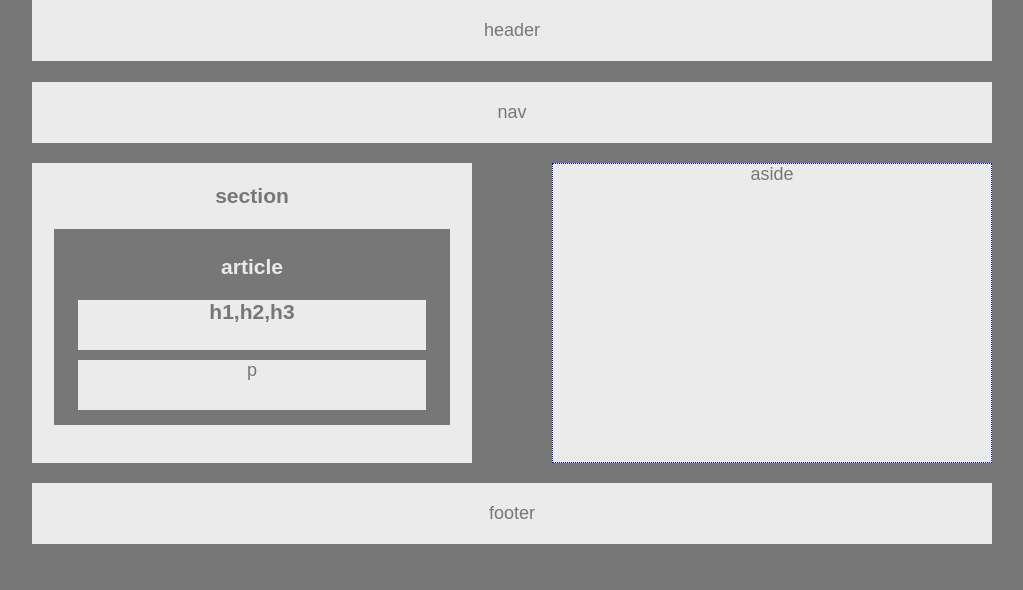
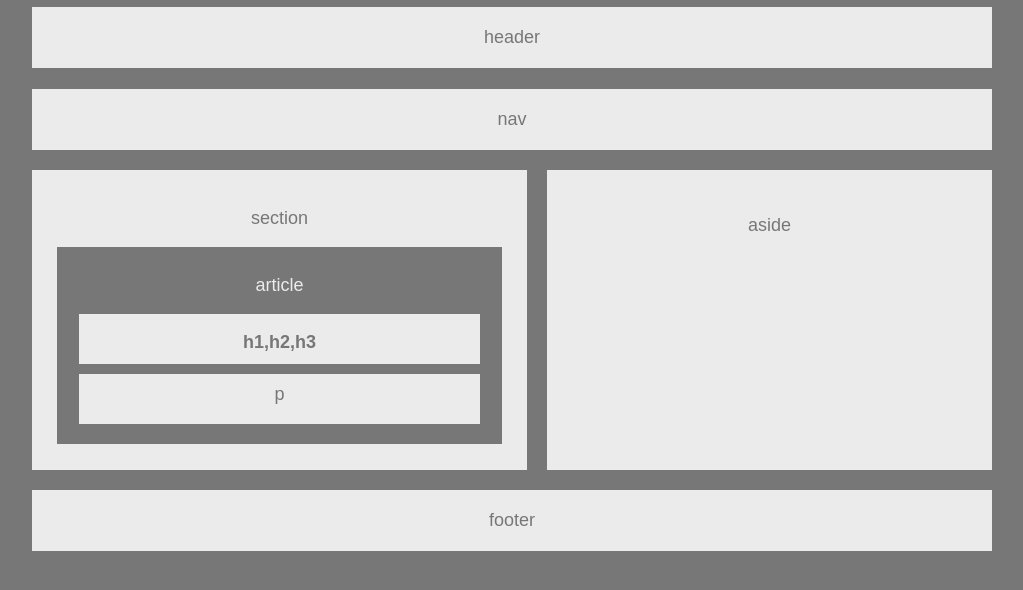
Before and after one commit to AHennesen/HW-Wireframe, a plain HTML site: page index.html in a window 1280 px wide. Shown: the whole page, without its empty margins (128-1151 px from the left). Drawn offline with Linux system fonts and the light colour scheme.

Commit message:
final touch up

```diff
--- a/Style.css
+++ b/Style.css
@@ -1,6 +1,8 @@
 * {
   box-sizing: border-box;
   text-align: center;
+  /* justify-content: center; */
+  /* vertical-align: middle; */
 }
 body {
     font-family: Arial, 'Helvetica Neue', Helvetica, sans-serif;
@@ -10,11 +12,13 @@ body {
     margin: auto;
     font-size: 18px;
     text-align: center;
+    vertical-align: center;
   }
 /* This is jus the header. Simple stuff realy. */
   header {
     padding: 20px;
     width: 100%;
+    margin-top: 7px;
     background: #ebebeb;
     text-align: center;
   }
@@ -26,10 +30,11 @@ body {
     background: #ebebeb;
   }
   /* this is for the large box that is named section
-  #full is what we id section as */
+  #full is what i choose to id section as */
   #full{
-    width: 440px;
+    width: 495px;
     height: 300px;
+    padding-top: 20px;
     float: left;
     background: #ebebeb;
   }
@@ -38,14 +43,17 @@ body {
   #article {
     width: 90%;
     margin: auto;
+    padding-top: 10px;
+    padding-bottom: 10px;
     color: #ebebeb;
     background: #777;
-    border: 5px solid #777;
+    /* border: 5px solid #777; */
   }
   #hs {
     color: #777;
     width: 90%;
     margin: auto;
+    padding-top: .05px;
     margin-bottom: 10px;
     height: 50px;
     background: #ebebeb;
@@ -55,6 +63,7 @@ body {
     color: #777;
     width: 90%;
     margin: auto;
+    padding-top: 10px;
     margin-bottom: 10px;
     height: 50px;
     background: #ebebeb;
@@ -62,9 +71,9 @@ body {
 
   #aside {
     float: right;
-    width: 440px;
+    width: 445px;
     height: 300px;
-    border: 1px dotted blue;
+    padding-top: 45px;
     background: #ebebeb;
   }
 
--- a/index.html
+++ b/index.html
@@ -20,11 +20,11 @@
 
             <div class="base-margin-bot">
                 <div id="full" class="base-margin-bot">
-                    <h3>section</h3>
+                    <p>section</p>
                     <div id="article">
-                        <h3>article</h3>
+                        <p>article</p>
                         <div id="hs">
-                            <h3>h1,h2,h3</h3></strong>
+                            <strong><p>h1,h2,h3</p></strong>
                         </div>
                         <div>
                             <p id=para>p</p>
```
